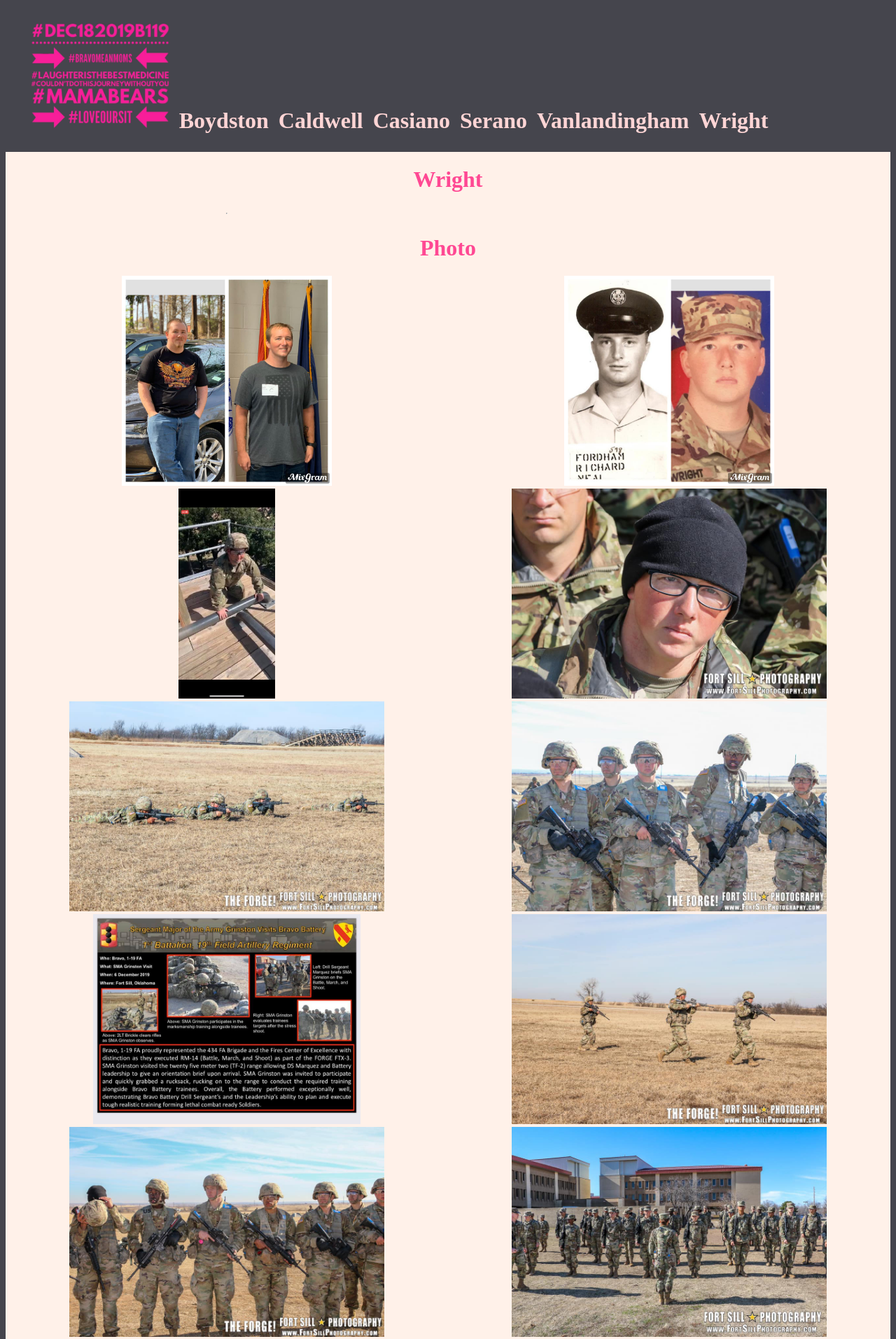
After one commit to Moerfiane/moerfiane.giithub.io, a PHP site: page /pages/wright.html in a window 1280 px wide. The commit adds this page. Shown: the top 1913 px of the page at 70% size. Run offline with PHP 8.4, Linux system fonts and the light colour scheme.

Commit message:
Personal page

```diff
--- a/css/personal.css
+++ b/css/personal.css
@@ -5,6 +5,11 @@ body{
 }
 .header img{
   height: 150px;
+  padding-top: 2%;
+  padding-left: 2%;
+}
+.header{
+  padding-bottom: 2%;
 }
 a{
   text-decoration: none;
@@ -12,11 +17,13 @@ a{
   padding-left:10px;
   text-align: right;
   font-size: 2em;
+  background-color: #45454d;
 }
 .shell{
   text-align: center;
   display: grid;
   grid-template-columns: repeat(2, 1fr);
+  background-color: #fff1e9;
 }
 .shell img{
     height: 300px;
@@ -25,3 +32,6 @@ a{
   grid-column-start: 1;
   grid-column-end: 3;
 }
+h1{
+    color: #ff4893;
+}
--- /dev/null
+++ b/pages/wright.html
@@ -0,0 +1,171 @@
+<!DOCTYPE html>
+<html>
+
+<head>
+  <meta charset="utf-8">
+  <title>Boydston</title>
+  <link rel="stylesheet" href="../css/personal.css">
+</head>
+
+<body>
+  <div class="header">
+    <a href="../meanmom.html"><img src="../image/base/test.png" alt="Mean Mom Logo"></a>
+    <a href="../pages/boydston.html">Boydston</a>
+    <a href="../pages/caldwell.html">Caldwell</a>
+    <a href="../pages/casiano.html">Casiano</a>
+    <a href="../pages/serano.html">Serano</a>
+    <a href="../pages/vanlandingham.html">Vanlandingham</a>
+    <a href=../pages/wright.html>Wright </a> </div> <div class="shell">
+      <div class="word">
+        <h1>Wright</h1>
+      </div>
+
+      <hr>
+      <!-- Photos. -->
+      <div class="word">
+        <h1>Photo</h1>
+      </div>
+      <div class="ineershell">
+        <img class="photo" src="../image/wright/1.jpg" alt="">
+      </div>
+      <div class="ineershell">
+        <img class="photo" src="../image/wright/2.jpg" alt="Second slide">
+      </div>
+      <div class="ineershell">
+        <img src="../image/wright/3.jpg" alt="Third slide">
+      </div>
+      <div class="ineershell">
+        <img class="photo" src="../image/wright/4.jpg" alt="Second slide">
+      </div>
+      <div class="ineershell">
+        <img class="photo" src=" ../image/wright/5.jpg" alt="Second slide">
+      </div>
+      <div class="ineershell">
+        <img class="photo" src=" ../image/wright/6.jpg" alt="Second slide">
+      </div>
+      <div class="ineershell">
+        <img class="photo" src=" ../image/wright/7.jpg" alt="Second slide">
+      </div>
+      <div class="ineershell">
+        <img class="photo" src=" ../image/wright/8.jpg" alt="Second slide">
+
+      </div>
+      <div class="ineershell">
+        <img class="photo" src=" ../image/wright/9.jpg" alt="Second slide">
+
+      </div>
+      <div class="ineershell">
+        <img class="photo" src=" ../image/wright/10.jpg" alt="Second slide">
+
+      </div>
+      <div class="ineershell">
+        <img class="photo" src=" ../image/wright/11.jpg" alt="Second slide">
+
+      </div>
+      <div class="ineershell">
+        <img class="photo" src=" ../image/wright/12.jpg" alt="Second slide">
+
+      </div>
+      <div class="ineershell">
+        <img class="photo" src=" ../image/wright/13.jpg" alt="Second slide">
+
+      </div>
+      <div class="ineershell">
+        <img class="photo" src=" ../image/wright/14.jpg" alt="Second slide">
+
+      </div>
+      <div class="ineershell">
+        <img class="photo" src=" ../image/wright/15.jpg" alt="Second slide">
+
+      </div>
+      <div class="ineershell">
+        <img class="photo" src=" ../image/wright/16.jpg" alt="Second slide">
+
+      </div>
+      <div class="ineershell">
+        <img class="photo" src=" ../image/wright/17.jpg" alt="Second slide">
+
+      </div>
+      <div class="ineershell">
+        <img class="photo" src=" ../image/wright/18.jpg" alt="Second slide">
+
+      </div>
+      <div class="ineershell">
+        <img class="photo" src=" ../image/wright/19.jpg" alt="Second slide">
+
+      </div>
+      <div class="ineershell">
+        <img class="photo" src=" ../image/wright/20.jpg" alt="Second slide">
+
+      </div>
+      <div class="ineershell">
+        <img class="photo" src=" ../image/wright/21.jpg" alt="Second slide">
+
+      </div>
+      <div class="ineershell">
+        <img class="photo" src=" ../image/wright/22.jpg" alt="Second slide">
+
+      </div>
+      <div class="ineershell">
+        <img class="photo" src=" ../image/wright/23.jpg" alt="Second slide">
+
+      </div>
+      <div class="ineershell">
+        <img class="photo" src=" ../image/wright/24.jpg" alt="Second slide">
+
+      </div>
+      <div class="ineershell">
+        <img class="photo" src=" ../image/wright/25.jpg" alt="Second slide">
+
+      </div>
+      <div class="ineershell">
+        <img class="photo" src=" ../image/wright/26.jpg" alt="Second slide">
+
+      </div>
+      <div class="ineershell">
+        <img class="photo" src=" ../image/wright/27.jpg" alt="Second slide">
+
+      </div>
+      <div class="ineershell">
+        <img class="photo" src=" ../image/wright/28.jpg" alt="Second slide">
+
+      </div>
+      <div class="ineershell">
+        <img class="photo" src=" ../image/wright/29.jpg" alt="Second slide">
+
+      </div>
+      <div class="ineershell">
+        <img class="photo" src=" ../image/wright/30.jpg" alt="Second slide">
+
+      </div>
+      <div class="ineershell">
+        <img class="photo" src=" ../image/wright/31.jpg" alt="Second slide">
+
+      </div>
+      <div class="ineershell">
+        <img class="photo" src=" ../image/wright/32.jpg" alt="Second slide">
+
+      </div>
+      <div class="ineershell">
+        <img class="photo" src=" ../image/wright/33.jpg" alt="Second slide">
+
+      </div>
+
+      <!--Videos. -->
+
+      <div class="ineershell">
+
+      </div>
+
+  </div>
+
+
+
+
+
+
+
+
+
+</body>
+</html>
```
Also changed, not shown: css/index.css (+8 -2 lines), meanmom.html (+14 -7 lines), pages/boydston.html (+10 -16 lines), pages/caldwell.html (added, +119 -0 lines), pages/casiano.html (added, +108 -0 lines), pages/serano.html (added, +62 -0 lines), image/base/meanmom.png (deleted), image/base/test.png (added), pages/vanlandingham.html (added).
